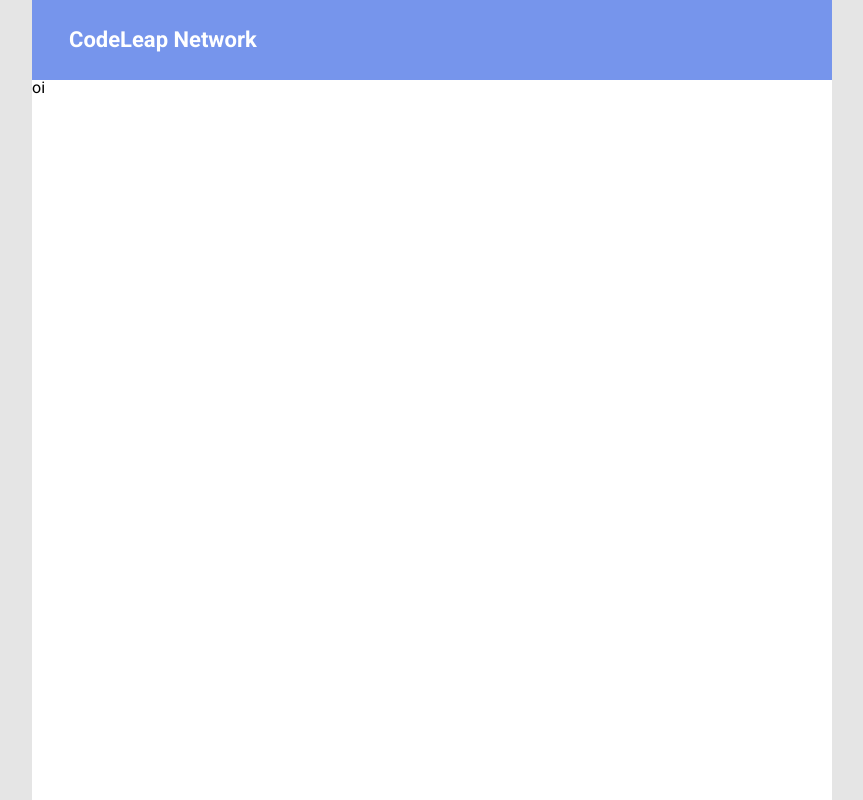
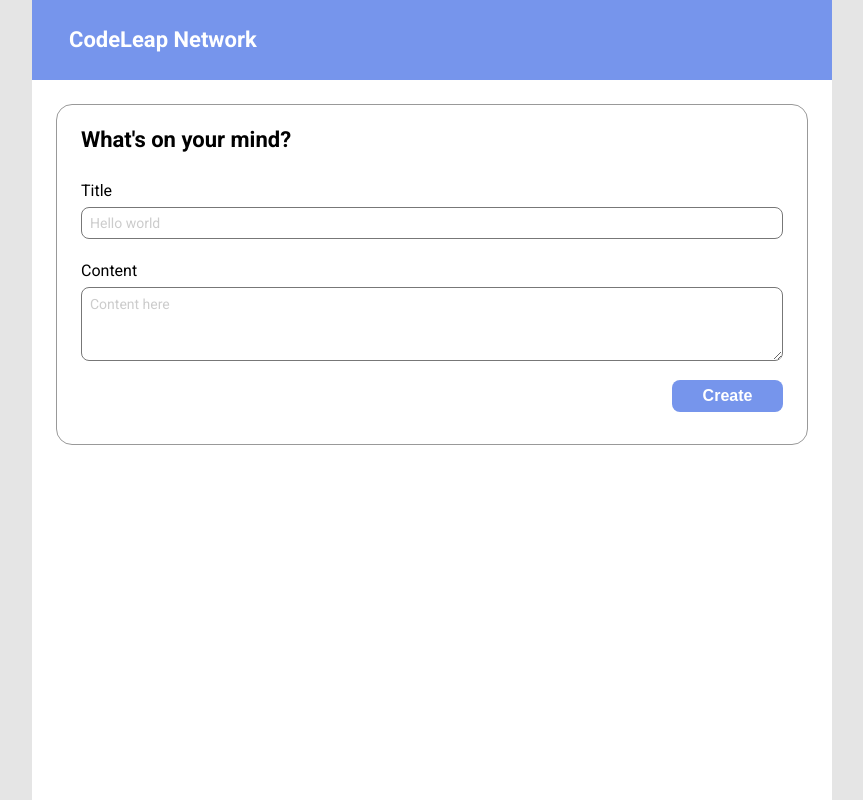
Before and after one commit to Guilherme-NL/network_next, a Next.js app: page /network in a window 1280 px wide. Shown: the whole page, without its empty margins (208-1071 px from the left). Built offline with nearby package versions, Linux system fonts and the light colour scheme.

Commit message:
feat: add component to input what's on your mind

```diff
--- a/src/components/Header.tsx
+++ b/src/components/Header.tsx
@@ -6,6 +6,9 @@
   height: 80px;
   width: 100%;
   background: #7695ec;
+  position: absolute;
+  top: 0;
+  right: 0;
 
   h1 {
     margin-left: 37px;
--- a/src/components/StyledButton.tsx
+++ b/src/components/StyledButton.tsx
@@ -1,5 +1,10 @@
 import React from "react";
 import styled from "styled-components";
+
+const Container = styled.div`
+  display: flex;
+  justify-content: flex-end;
+`;
 
 const StyledButton = styled.button`
   background: #7695ec;
@@ -11,7 +16,6 @@
   font-size: 16px;
   font-weight: 700;
   margin: 8px 0 8px 0;
-  float: right;
   cursor: pointer;
   transition: background-color 0.2s ease-in-out;
 
@@ -23,7 +27,11 @@
 interface ButtonProps extends React.ButtonHTMLAttributes<HTMLButtonElement> {}
 
 const Button: React.FC<ButtonProps> = (props) => {
-  return <StyledButton {...props} />;
+  return (
+    <Container>
+      <StyledButton {...props} />
+    </Container>
+  );
 };
 
 export default Button;
--- a/src/components/StyledTextArea.tsx
+++ b/src/components/StyledTextArea.tsx
@@ -2,7 +2,7 @@
 import styled from "styled-components";
 
 const StyledTextArea = styled.textarea`
-  height: 32px;
+  height: 74px;
   width: 100%;
   background: #ffffff;
   border: 1px solid #777777;
--- a/src/components/YourMind.tsx
+++ b/src/components/YourMind.tsx
@@ -0,0 +1,30 @@
+import styled from "styled-components";
+import Input from "@/components/StyledInput";
+import Button from "@/components/StyledButton";
+import TextArea from "@/components/StyledTextArea";
+
+const Container = styled.div`
+  width: 100%;
+  background: #ffffff;
+  border: 1px solid #999999;
+  border-radius: 16px;
+  padding: 24px;
+  margin-top: 104px;
+`;
+
+export default function YourMind() {
+  return (
+    <Container>
+      <h1>What&apos;s on your mind?</h1>
+      <br />
+      <br />
+      <p className="input_title">Title</p>
+      <Input placeholder="Hello world" />
+      <br />
+      <br />
+      <p className="input_title">Content</p>
+      <TextArea placeholder="Content here" />
+      <Button>Create</Button>
+    </Container>
+  );
+}
--- a/src/pages/index.tsx
+++ b/src/pages/index.tsx
@@ -22,11 +22,6 @@
     font-size: 22px;
     font-weight: 700;
   }
-
-  p {
-    font-size: 16px;
-    font-weight: 400;
-  }
 `;
 
 export default function Home() {
@@ -36,7 +31,7 @@
         <h1>Welcome to CodeLeap network!</h1>
         <br />
         <br />
-        <p>Please enter your username</p>
+        <p className="input_title">Please enter your username</p>
         <Input placeholder="John doe" />
         <Button>ENTER</Button>
       </NameBox>
--- a/src/pages/network.tsx
+++ b/src/pages/network.tsx
@@ -1,7 +1,6 @@
 import styled from "styled-components";
-import Input from "@/components/StyledInput";
-import Button from "@/components/StyledButton";
 import Header from "@/components/Header";
+import YourMind from "@/components/YourMind";
 
 const Container = styled.div`
   display: flex;
@@ -13,6 +12,8 @@
 const Content = styled.div`
   width: 800px;
   background-color: #ffffff;
+  padding: 0 24px;
+  position: relative;
 `;
 
 export default function NetworkPage() {
@@ -20,7 +21,7 @@
     <Container>
       <Content>
         <Header />
-        <p>oi</p>
+        <YourMind />
       </Content>
     </Container>
   );
--- a/src/styles/globals.css
+++ b/src/styles/globals.css
@@ -37,7 +37,19 @@
   background-color: #e5e5e5;
 }
 
+.input_title {
+  font-size: 16px;
+  font-weight: 400;
+}
+
 h1 {
   font-size: 22px;
   font-weight: 700;
 }
+
+::placeholder {
+  font-family: "Roboto", sans-serif;
+  font-size: 14px;
+  font-weight: 400;
+  color: #cccccc;
+}
```
